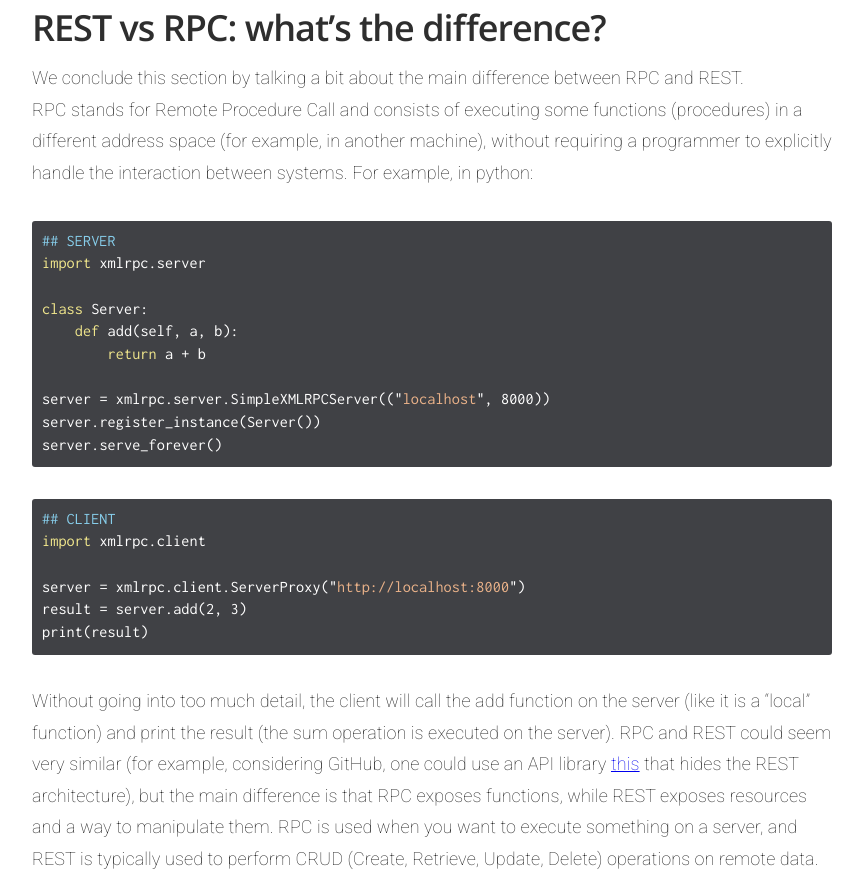
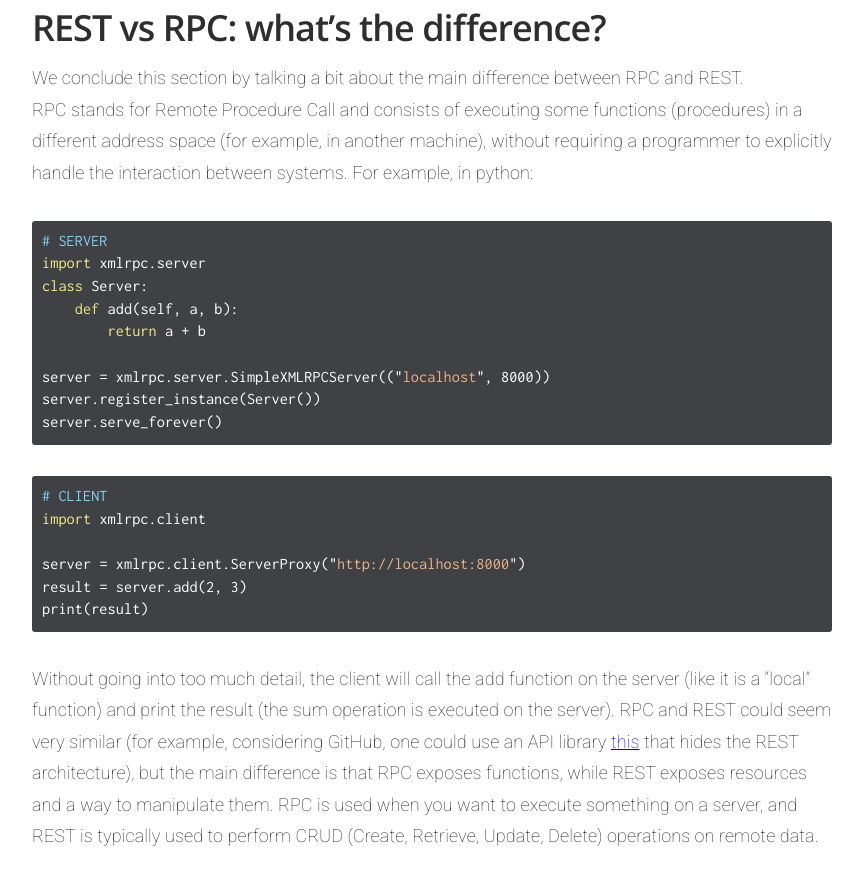
Before and after one commit to UniVE-SSV/SoftwareArchitecture, a Jekyll site: the page built from _docs/http/rest.md, in a window 1280 px wide and 900 px high, scrolled down 10584 px, cut to the strip 27-900 px from the top of the window. Shown: the whole strip, without its empty margins (358-1221 px from the left). Built offline with Jekyll 4.4.1, drawn with Linux system fonts in a browser that asks for light colours.

Commit message:
Fix CI
Fix CI

```diff
--- a/_docs/http/rest.md
+++ b/_docs/http/rest.md
@@ -196,10 +196,11 @@ So that's all. This is how you interact with an API that relies on the REST styl
 ## REST vs RPC: what's the difference?
 We conclude this section by talking a bit about the main difference between RPC and REST.
 RPC stands for Remote Procedure Call and consists of executing some functions (procedures) in a different address space (for example, in another machine), without requiring a programmer to explicitly handle the interaction between systems. For example, in python:
+
+
 {% highlight python %}
-## SERVER
+# SERVER
 import xmlrpc.server
-
 class Server:
     def add(self, a, b):
         return a + b
@@ -208,9 +209,8 @@ server = xmlrpc.server.SimpleXMLRPCServer(("localhost", 8000))
 server.register_instance(Server())
 server.serve_forever()
 {% endhighlight %}
-
 {% highlight python %}
-## CLIENT
+# CLIENT
 import xmlrpc.client
 
 server = xmlrpc.client.ServerProxy("http://localhost:8000")
```
